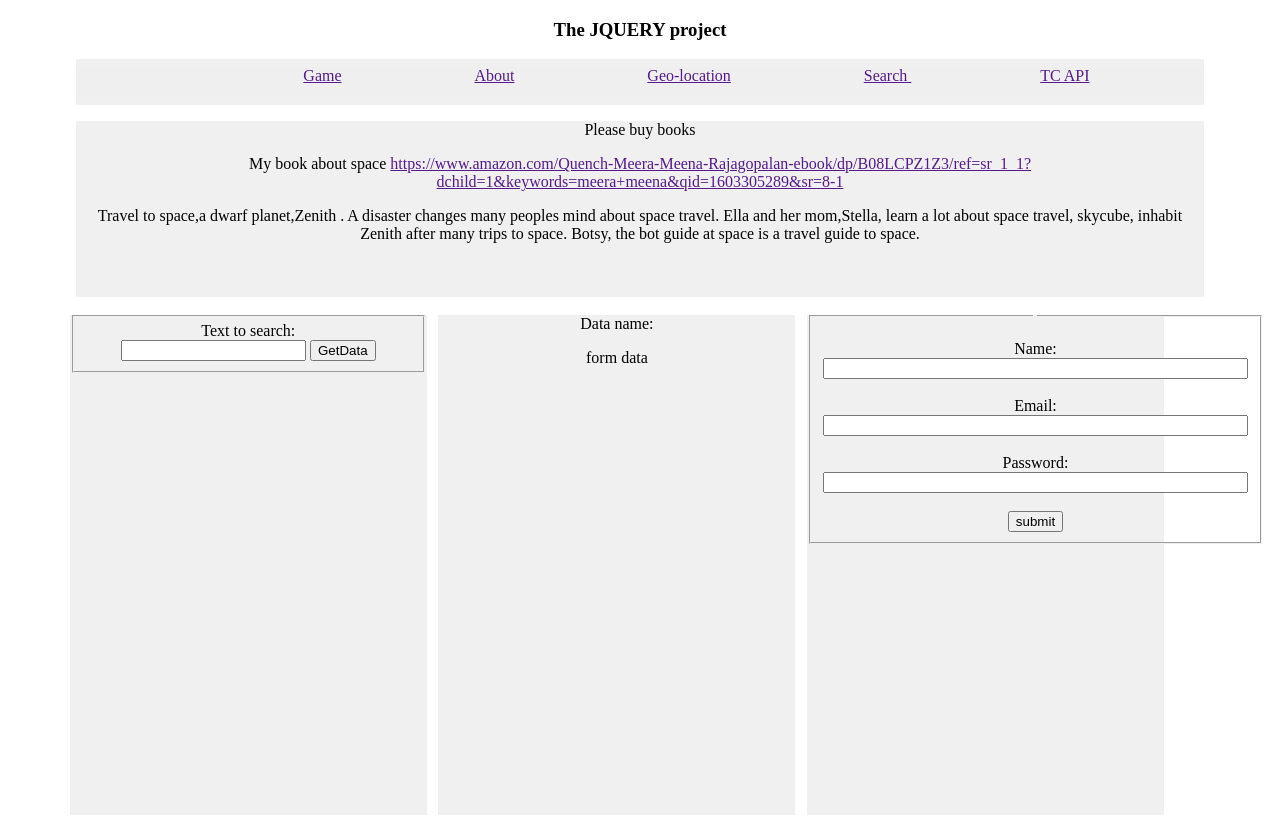
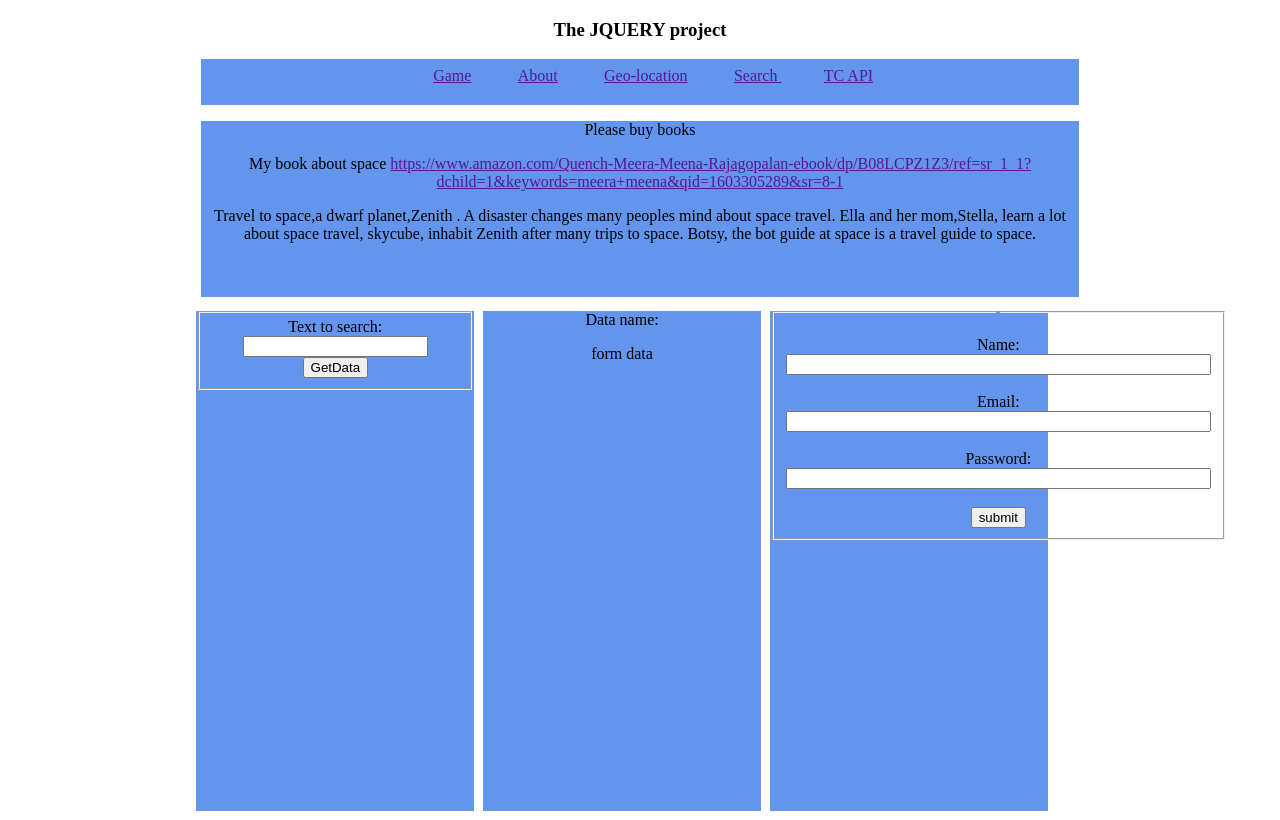
Before and after one commit to meeracode/project1, a plain HTML site: page index.html in a window 1280 px wide. Drawn offline with nearby package versions, Linux system fonts and the light colour scheme; no server answers.

Commit message:
Update style.css

```diff
--- a/style.css
+++ b/style.css
@@ -1,5 +1,5 @@
 body{
-  width:90%;
+  width:70%;
   margin:0 auto;
   background-color:#white;
   text-align:center;
@@ -10,25 +10,30 @@ body{
 
 #nav,#contents, #footer{
   margin:1%;
-  background-color:"#efefef;
+  background-color:"cornflowerblue;
 }
 .column1, .column2, .column3{
   width:31%;
   float:left;
   margin:.5%;
-  background-color: #efefefef;
+  background-color: cornflowerblue;
   height:500px;
+}
+
+
+.cc04{
+  transparent url(icon_skype.png) no-repeat top left;
 }
 
 li{
   display:inline;
   padding:0.5em;
   text-align=center;
-  margin-left:10%;
+  margin-left:3%;
 }
 
 #nav, #footer{
-  background-color: #efefefef;
+  background-color: cornflowerblue;
   padding: 0.5em 0;
 
 }
@@ -36,7 +41,7 @@ li{
 #contents, .article{
   height:11em;
   magin-bottom: 1em;
- background-color: #efefefef;
+ background-color: cornflowerblue;
 
 }
 
@@ -48,7 +53,7 @@ h1 h3 h5{
 
 
 nav{
-  background-color: #efefefef;
+  background-color: cornflowerblue;
   height:30px;
 }
 
@@ -56,14 +61,14 @@ nav{
 #content{
 	height:10em;
 	margin-bottom:1em;
-	background-color:#efefef;
+	background-color:cornflowerblue;
 
 }
 
 /*
 *{
   text-align:center;
-  border-color: blue;
+  border-color: cornflowerblue;
   background-color:white;
   margin:10px;
   border: 20px;
@@ -79,7 +84,7 @@ body{
 }
 
 h1,h2,h3{
-  text-decoration: blue;
+  text-decoration: cornflowerblue;
   font-size: large;
 }
 
```
